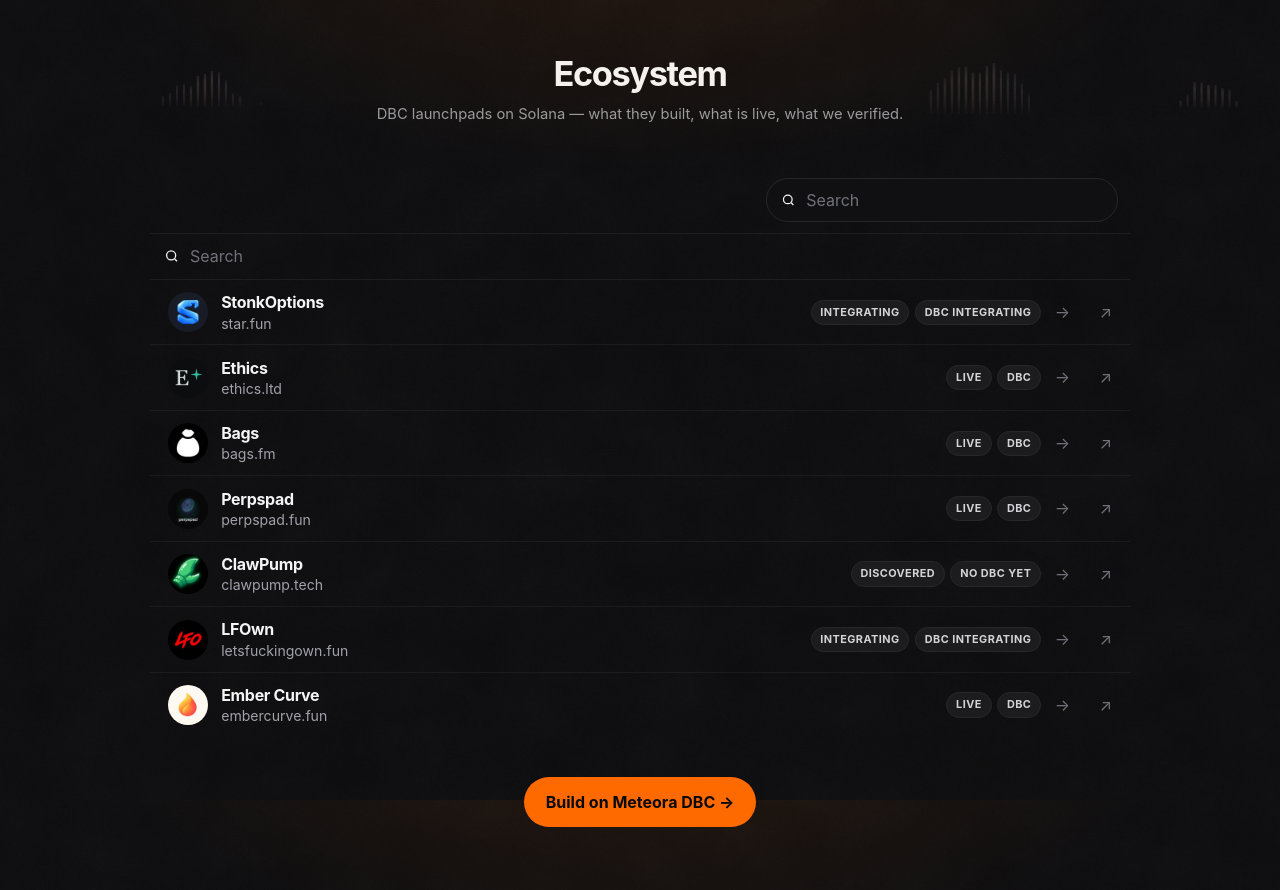
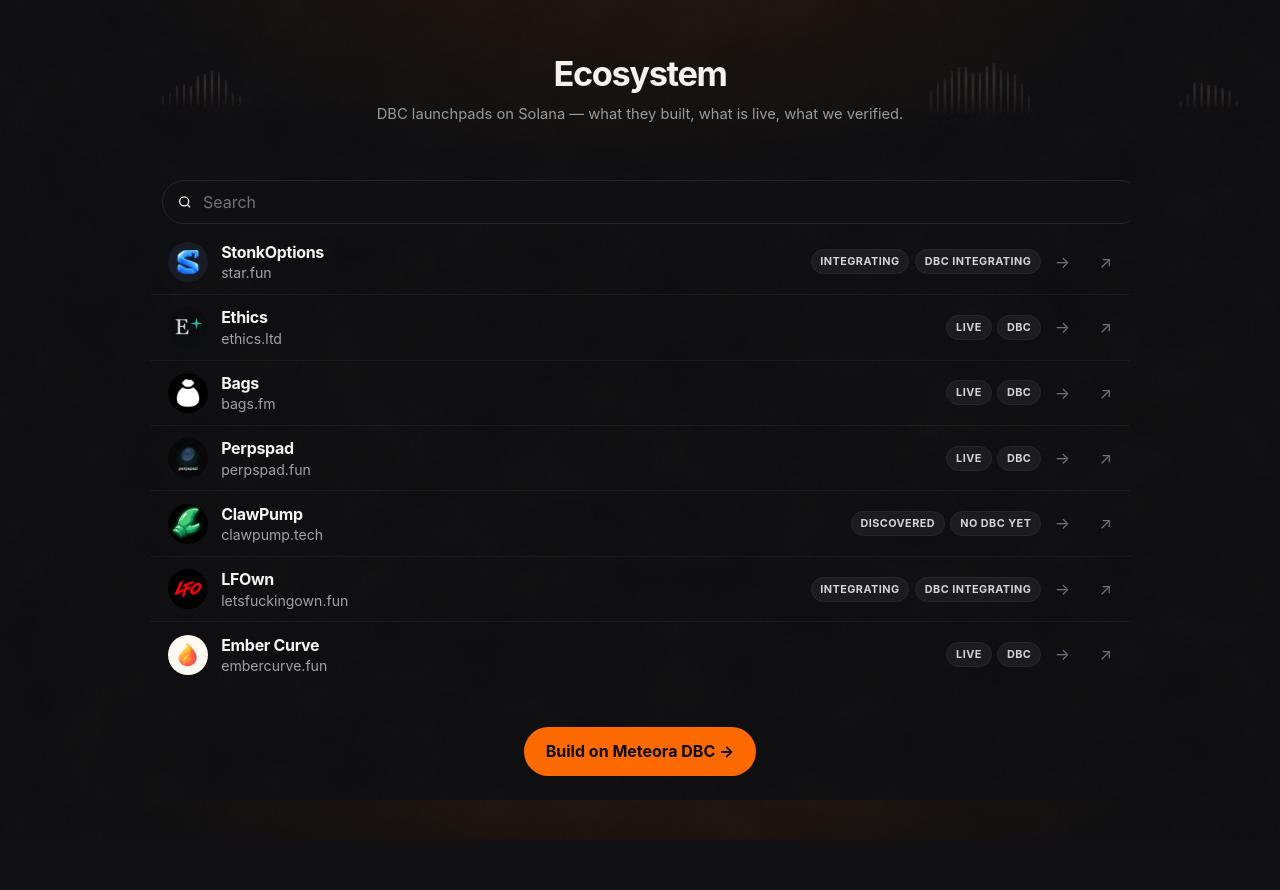
Before and after one commit to semi-infiknight/RWAScreener, a Next.js app: page / in a window 1280 px wide. After the commit the page ends 840 px from the top, so only its background shows below. Built offline with nearby package versions, Linux system fonts and the light colour scheme.

Commit message:
chore: drop duplicate homepage search pill
One search above the list only.

```diff
--- a/app/ecosystem-explorer.tsx
+++ b/app/ecosystem-explorer.tsx
@@ -44,7 +44,6 @@
 }) {
   const [query, setQuery] = useState("");
   const [visible, setVisible] = useState(PAGE_SIZE);
-  const [mobileSearchOpen, setMobileSearchOpen] = useState(false);
 
   const filtered = useMemo(() => {
     const q = query.trim().toLowerCase();
@@ -78,17 +77,7 @@
 
       <div className="shell">
         <div className="panel">
-        <div className="controls controls-search-only">
-          <button
-            type="button"
-            className="icon-btn search-toggle"
-            aria-label="Search"
-            onClick={() => setMobileSearchOpen((v) => !v)}
-          >
-            <SearchIcon />
-          </button>
-
-          <label className="search">
+        <label className="search search-list">
           <SearchIcon />
           <input
             value={query}
@@ -109,23 +98,6 @@
               ×
             </button>
           ) : null}
-          </label>
-        </div>
-
-        <label
-          className="search search-mobile"
-          data-open={mobileSearchOpen}
-        >
-          <SearchIcon />
-          <input
-            value={query}
-            onChange={(e) => {
-              setQuery(e.target.value);
-              setVisible(PAGE_SIZE);
-            }}
-            placeholder="Search"
-            aria-label="Search projects"
-          />
         </label>
 
         <div className="list" role="list">
--- a/app/globals.css
+++ b/app/globals.css
@@ -1184,3 +1184,11 @@
   max-width: 22rem;
   display: flex;
 }
+
+
+.search-list {
+  display: flex;
+  width: 100%;
+  margin: 0.75rem 0.75rem 0.35rem;
+  max-width: none;
+}
```
Lines whose indentation alone changed are shown as unchanged.
